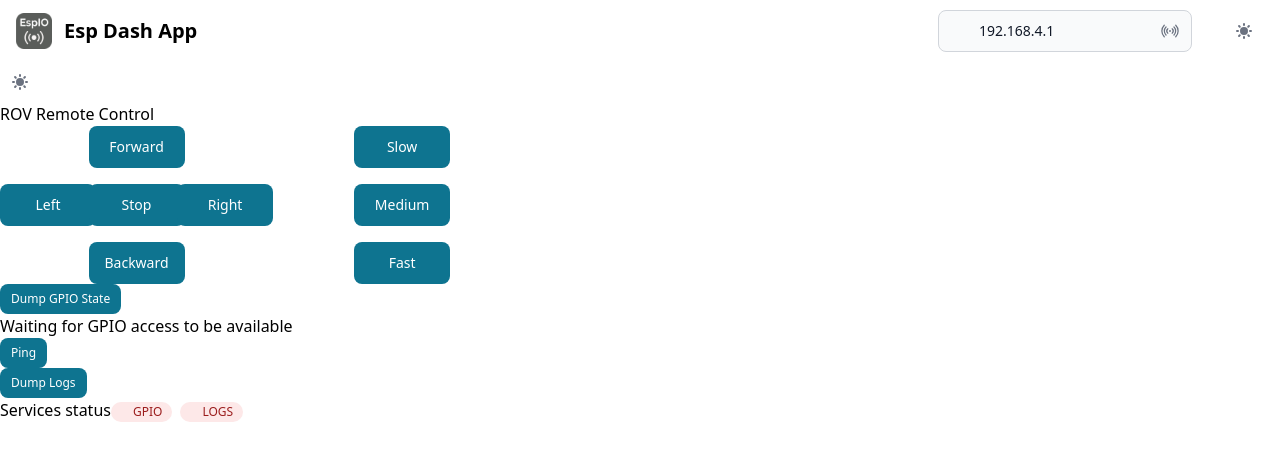
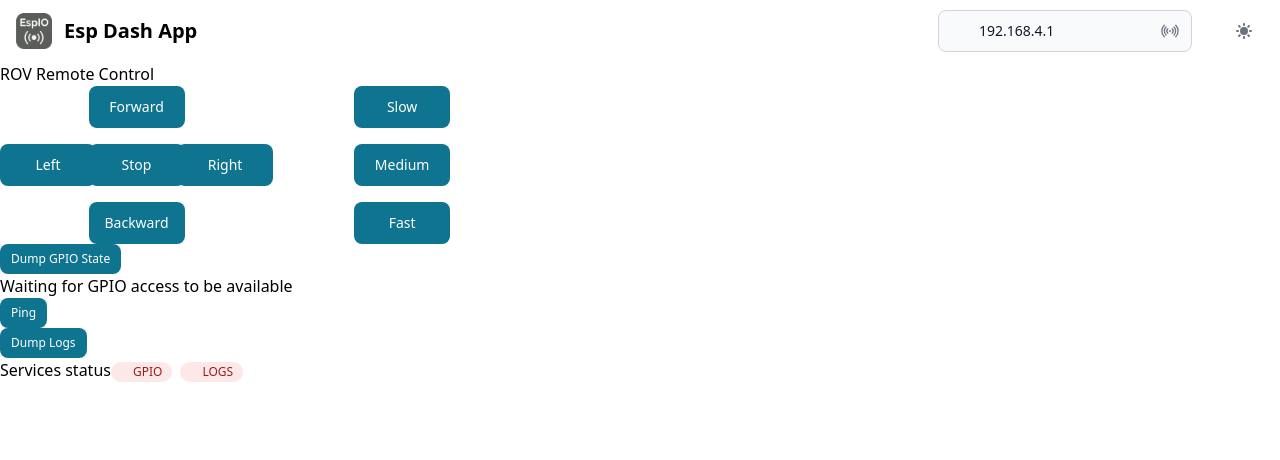
Before and after one commit to etienne-85/esp-wsio-app, a React (Vite) app: page / in a window 1280 px wide. Shown: the top 460 px of the page. Built offline with nearby package versions, Linux system fonts and the light colour scheme.

Commit message:
code cleanup

```diff
--- a/src/EspDashboard.tsx
+++ b/src/EspDashboard.tsx
@@ -1,7 +1,6 @@
-import { DarkThemeToggle, Flowbite } from "flowbite-react"
+import { Flowbite } from "flowbite-react"
 import React from "react"
 import { DeviceProvider, ServicesProvider, useDevice } from "./AppStateContext"
-import { Navbar } from "./components/Navbar"
 import { TopNavBar } from "./components/TopNavBar"
 import { EspBenchmark } from "./EspBenchmark"
 import { GpioStateWatch } from "./GpioStateWatch"
@@ -18,8 +17,6 @@ export const EspDashboard = () => {
         <DeviceProvider>
             <Flowbite>
                 <TopNavBar defaultDeviceIp={DEVICE_DEFAULT_IP} />
-                {/* <Navbar /> */}
-                <DarkThemeToggle className="" />
             </Flowbite>
             {/* <Dashboard /> */}
             <ServicesProvider>
--- a/src/components/TopNavBar.tsx
+++ b/src/components/TopNavBar.tsx
@@ -2,15 +2,6 @@ import { DarkThemeToggle, Flowbite, Label, Navbar, TextInput, ToggleSwitch } fro
 import React, { useState } from "react";
 import { AppState } from "../AppState";
 import { useDeviceDispatch } from "../AppStateContext";
-
-export const FlowbiteWrapper = () => {
-    return (<>
-        {/* <Flowbite> */}
-        <TopNavBar defaultDeviceIp={undefined} />
-        <DarkThemeToggle />
-        {/* </Flowbite> */}
-    </>)
-}
 
 const DeviceInput = ({ defaultDeviceIp = AppState.deviceIp }) => {
     const [ipAddress, setIpAddress] = useState(defaultDeviceIp)
```
Also changed, not shown: src/App.tsx (+0 -10 lines).
